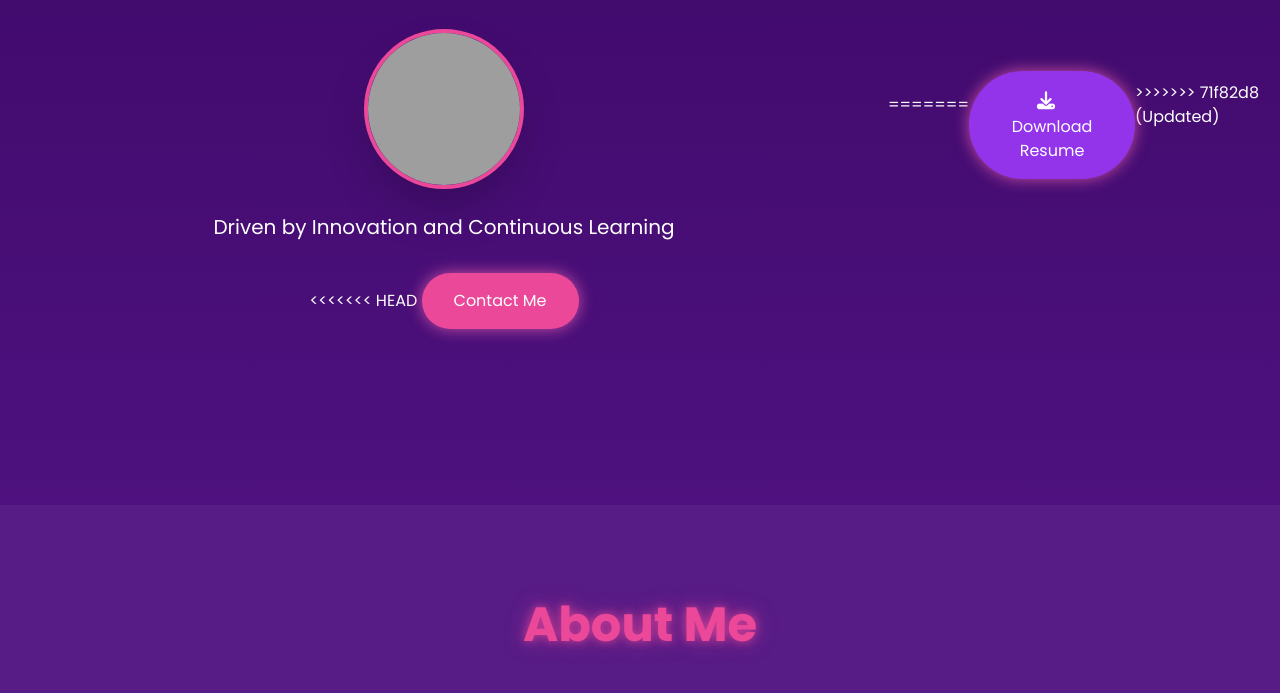
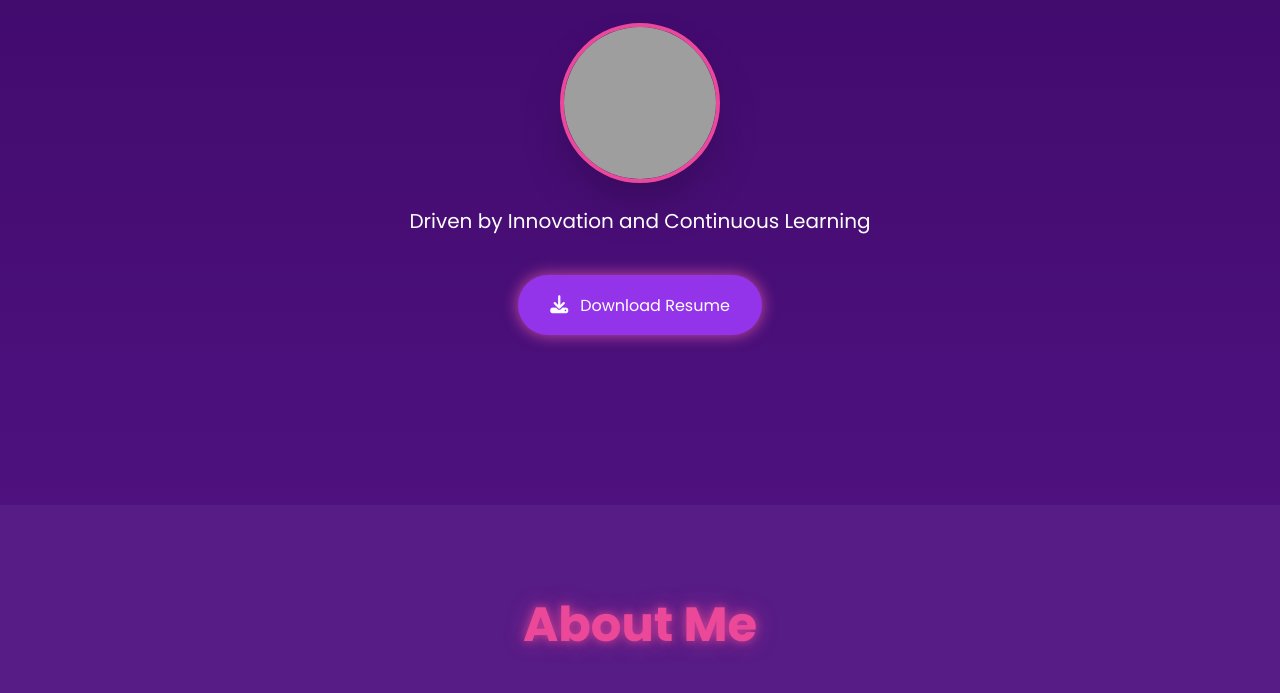
Before and after one commit to shishir-414/Personal-website, a website: page index.html in a window 1280 px wide. Shown: the part 295-988 px from the top of the page. Drawn offline with nearby package versions, Linux system fonts and the light colour scheme; grey boxes are pictures that could not be loaded; a small style sheet from the web is missing.

Commit message:
Resolved merge conflicts

```diff
--- a/index.html
+++ b/index.html
@@ -253,10 +253,7 @@
         </p>
         <img src="me1.jpg" alt="Your Photo" class="mx-auto rounded-full w-40 h-40 object-cover shadow-2xl border-4 border-pink-500 animate-rotate-in glow-border float-animation">
         <p class="mt-6 text-xl text-white animate-slide-up md:text-xl text-lg">Driven by Innovation and Continuous Learning</p>
-<<<<<<< HEAD
-        <button class="mt-8 bg-pink-500 text-white px-8 py-4 rounded-full hover:bg-pink-600 transition-all duration-300 transform hover:scale-105 glow-button animate-bounce-in">Contact Me</button>
-    </div>
-=======
+
         <a href="Shishir Thapa.pdf" download>
             <button class="mt-10 bg-purple-600 text-white px-8 py-4 rounded-full hover:bg-pink-600 transition-all duration-300 transform hover:scale-105 glow-button animate-bounce-in shadow-lg">
               <i class="fas fa-download text-lg me-3"></i><span>Download Resume</span>
@@ -294,7 +291,6 @@
         <span>Download Resume</span>
     </a>
 </button> -->
->>>>>>> 71f82d8 (Updated)
 </section>
 
 <!-- Add this JavaScript at the end of your existing <script> tag -->
```
